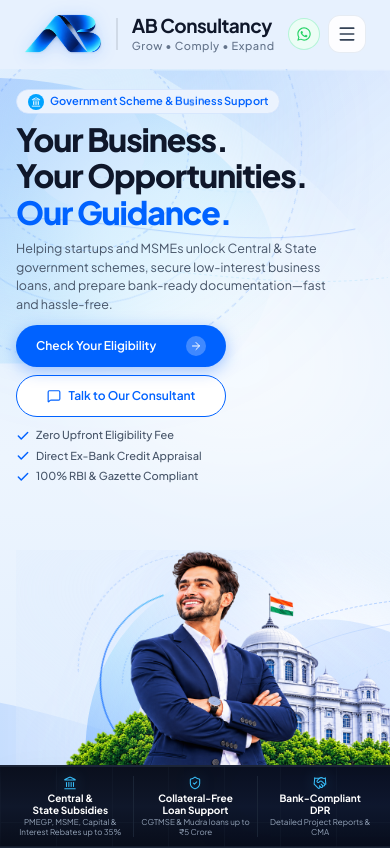
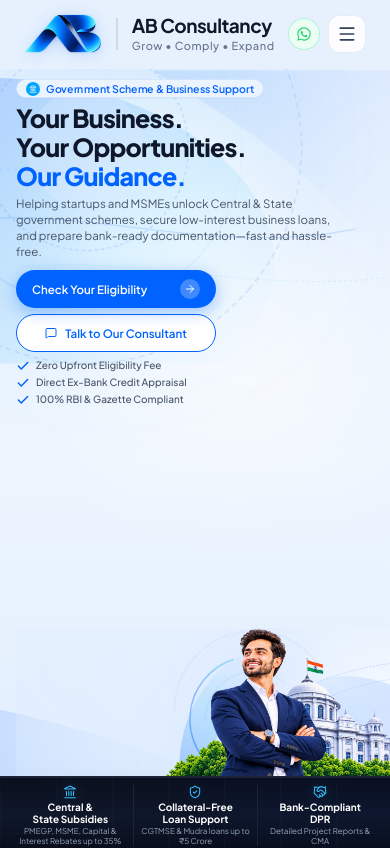
Before and after one commit to ab-consultancy/ab-consultancy, a React (Vite) app in the folder frontend/: page / in a window 390 px wide. Shown: the top 848 px of the page. Built offline with nearby package versions, Linux system fonts and the light colour scheme; the HTML template or start-up script is replaced by a standard one.

Commit message:
fix(mobile): optimize Hero typography, image height, and viewport bounds so bottom trust strip is 100% visible on mobile

```diff
--- a/frontend/src/components/Hero.jsx
+++ b/frontend/src/components/Hero.jsx
@@ -68,7 +68,7 @@ export default function Hero({ onCheckEligibility, onTalkConsultant, onBookAppoi
   ];
 
   return (
-    <div className="w-full min-h-[calc(100vh-65px)] flex flex-col justify-between select-none overflow-x-hidden bg-gradient-to-b from-[#E6F0FE] via-[#EDF5FE] to-[#DFEDFE] relative">
+    <div className="w-full min-h-[calc(100dvh-58px)] sm:min-h-[calc(100vh-65px)] flex flex-col justify-between select-none overflow-x-hidden bg-gradient-to-b from-[#E6F0FE] via-[#EDF5FE] to-[#DFEDFE] relative">
 
       {/* Subtle Decorative Background Wave - Top Right */}
       <div className="absolute top-0 right-0 w-[320px] sm:w-[620px] h-[220px] sm:h-[420px] pointer-events-none opacity-40 overflow-hidden">
@@ -206,19 +206,19 @@ export default function Hero({ onCheckEligibility, onTalkConsultant, onBookAppoi
       </div>
 
       {/* ===================== MIDDLE HERO CONTENT ===================== */}
-      <div className="relative z-10 w-full max-w-[1440px] mx-auto px-4 xs:px-5 sm:px-10 lg:px-12 pt-5 xs:pt-5 sm:pt-6 lg:pt-2 pb-0 flex flex-col justify-between lg:grid lg:grid-cols-12 gap-0 lg:gap-2 lg:items-end flex-1">
+      <div className="relative z-10 w-full max-w-[1440px] mx-auto px-4 xs:px-5 sm:px-10 lg:px-12 pt-2.5 xs:pt-3.5 sm:pt-6 lg:pt-2 pb-0 flex flex-col justify-between lg:grid lg:grid-cols-12 gap-0 lg:gap-2 lg:items-end flex-1">
 
         {/* Left Column: Eyebrow + 3-line Headline + Subtitle + CTAs + Micro Trust */}
         <div className="lg:col-span-5 xl:col-span-5 flex flex-col justify-start lg:justify-center translate-y-0 lg:-translate-y-16 xl:-translate-y-20 z-20">
 
           {/* Eyebrow Pill Tag with Smooth Left-to-Right Reveal Animation */}
           <div
-            className="relative inline-flex items-center gap-1.5 xs:gap-2 px-3 xs:px-3.5 sm:px-4 py-1 sm:py-1.5 rounded-full text-[#0062FF] text-[11px] xs:text-xs sm:text-[12.5px] font-semibold mb-2 xs:mb-2.5 sm:mb-3 w-fit select-none"
+            className="relative inline-flex items-center gap-1.5 xs:gap-2 px-2.5 xs:px-3 sm:px-4 py-0.5 xs:py-1 sm:py-1.5 rounded-full text-[#0062FF] text-[10.5px] xs:text-xs sm:text-[12.5px] font-semibold mb-1.5 xs:mb-2 sm:mb-3 w-fit select-none"
             aria-label="Government Scheme & Business Support"
           >
             {/* 1. Stationary Bank Icon - In cyan/blue circle matching design */}
-            <span className="relative z-10 w-4 h-4 xs:w-4.5 xs:h-4.5 rounded-full bg-[#00A3FF] text-white flex items-center justify-center flex-shrink-0 shadow-xs">
-              <Landmark className="w-2.5 h-2.5" />
+            <span className="relative z-10 w-3.5 h-3.5 xs:w-4 xs:h-4 sm:w-4.5 sm:h-4.5 rounded-full bg-[#00A3FF] text-white flex items-center justify-center flex-shrink-0 shadow-xs">
+              <Landmark className="w-2 h-2 xs:w-2.5 xs:h-2.5" />
             </span>
 
             {/* 2. Badge Background / Pill Layer - Reveals smoothly left-to-right (0–900ms) */}
@@ -242,8 +242,8 @@ export default function Hero({ onCheckEligibility, onTalkConsultant, onBookAppoi
             </span>
           </div>
 
-          {/* Main Headline - Slightly increased for commanding optical presence & balanced upper spacing */}
-          <h1 className="text-[32px] xs:text-[36px] sm:text-[42px] md:text-5xl lg:text-[52px] xl:text-[58px] font-black text-[#0F172A] tracking-[-0.035em] leading-[1.08] sm:leading-[1.06] [text-wrap:balance]">
+          {/* Main Headline - Proportionate on mobile & commanding on desktop */}
+          <h1 className="text-[25px] xs:text-[28px] sm:text-[38px] md:text-5xl lg:text-[52px] xl:text-[58px] font-black text-[#0F172A] tracking-[-0.03em] leading-[1.08] sm:leading-[1.06] [text-wrap:balance]">
             <span className="block">Your Business.</span>
             <span className="block mt-0.5 sm:mt-1">Your Opportunities.</span>
             <span className="block mt-0.5 sm:mt-1 text-[#0062FF]">
@@ -252,18 +252,18 @@ export default function Hero({ onCheckEligibility, onTalkConsultant, onBookAppoi
           </h1>
 
           {/* Subtitle */}
-          <p className="mt-2.5 sm:mt-3 text-[12.5px] xs:text-[13.5px] sm:text-base lg:text-[15.5px] text-slate-600 font-normal leading-[1.48] sm:leading-[1.55] max-w-[330px] xs:max-w-[370px] sm:max-w-[480px]">
+          <p className="mt-1.5 xs:mt-2 sm:mt-3 text-[11.5px] xs:text-[12.5px] sm:text-base lg:text-[15.5px] text-slate-600 font-normal leading-[1.4] sm:leading-[1.55] max-w-[320px] xs:max-w-[360px] sm:max-w-[480px]">
             Helping startups and MSMEs unlock Central & State government schemes,
             secure low-interest business loans, and prepare bank-ready documentation—fast
             and hassle-free.
           </p>
 
           {/* CTAs - Stacked compact pill buttons on mobile */}
-          <div className="mt-3 sm:mt-5 flex flex-col sm:flex-row items-start sm:items-center gap-2 sm:gap-4 w-full sm:w-auto">
+          <div className="mt-2.5 xs:mt-3 sm:mt-5 flex flex-col sm:flex-row items-start sm:items-center gap-1.5 xs:gap-2 sm:gap-4 w-full sm:w-auto">
             {/* Primary CTA */}
             <button
               onClick={onCheckEligibility}
-              className="group relative inline-flex items-center justify-between gap-3 px-5 sm:pl-6 sm:pr-3.5 py-2.5 sm:py-3.5 rounded-full bg-[#0062FF] hover:bg-[#0052CC] active:scale-[0.98] text-white font-semibold text-xs sm:text-sm shadow-[0_4px_16px_rgba(0,98,255,0.35)] hover:shadow-[0_6px_22px_rgba(0,98,255,0.42)] transition-all duration-200 cursor-pointer min-h-[42px] sm:min-h-[48px] w-fit min-w-[210px] xs:min-w-[220px]"
+              className="group relative inline-flex items-center justify-between gap-3 px-4 xs:px-5 sm:pl-6 sm:pr-3.5 py-2 xs:py-2.5 sm:py-3.5 rounded-full bg-[#0062FF] hover:bg-[#0052CC] active:scale-[0.98] text-white font-semibold text-[11.5px] xs:text-xs sm:text-sm shadow-[0_4px_16px_rgba(0,98,255,0.35)] hover:shadow-[0_6px_22px_rgba(0,98,255,0.42)] transition-all duration-200 cursor-pointer min-h-[38px] xs:min-h-[40px] sm:min-h-[48px] w-fit min-w-[200px] xs:min-w-[215px]"
             >
               <span>Check Your Eligibility</span>
               <span className="w-5 h-5 sm:w-6 sm:h-6 rounded-full bg-white/25 flex items-center justify-center transition-transform duration-200 group-hover:translate-x-0.5 flex-shrink-0">
@@ -274,15 +274,15 @@ export default function Hero({ onCheckEligibility, onTalkConsultant, onBookAppoi
             {/* Secondary CTA */}
             <button
               onClick={onTalkConsultant}
-              className="inline-flex items-center justify-center gap-2 px-5 sm:px-6 py-2.5 sm:py-3.5 rounded-full bg-white hover:bg-slate-50 active:scale-[0.98] text-[#0062FF] font-semibold text-xs sm:text-sm border border-[#0062FF] transition-all duration-200 shadow-xs hover:shadow-sm cursor-pointer min-h-[42px] sm:min-h-[48px] w-fit min-w-[210px] xs:min-w-[220px]"
+              className="inline-flex items-center justify-center gap-2 px-4 xs:px-5 sm:px-6 py-2 xs:py-2.5 sm:py-3.5 rounded-full bg-white hover:bg-slate-50 active:scale-[0.98] text-[#0062FF] font-semibold text-[11.5px] xs:text-xs sm:text-sm border border-[#0062FF] transition-all duration-200 shadow-xs hover:shadow-sm cursor-pointer min-h-[38px] xs:min-h-[40px] sm:min-h-[48px] w-fit min-w-[200px] xs:min-w-[215px]"
             >
-              <MessageSquare className="w-3.5 h-3.5 sm:w-4 sm:h-4 text-[#0062FF] flex-shrink-0" />
+              <MessageSquare className="w-3 h-3 xs:w-3.5 xs:h-3.5 sm:w-4 sm:h-4 text-[#0062FF] flex-shrink-0" />
               <span>Talk to Our Consultant</span>
             </button>
           </div>
 
-          {/* Micro Trust Indicators - Vertically stacked on mobile matching design */}
-          <div className="mt-2.5 sm:mt-4 flex flex-col sm:flex-row sm:flex-wrap items-start sm:items-center gap-1 sm:gap-x-6 sm:gap-y-2 text-[11px] xs:text-xs sm:text-[12.5px] text-slate-600 font-medium">
+          {/* Micro Trust Indicators - Compact wrapping on mobile */}
+          <div className="mt-1.5 xs:mt-2 sm:mt-4 flex flex-col xs:flex-row xs:flex-wrap items-start xs:items-center gap-x-3 sm:gap-x-6 gap-y-0.5 sm:gap-y-2 text-[10px] xs:text-[11px] sm:text-[12.5px] text-slate-600 font-medium">
             <div className="flex items-center gap-1.5 flex-shrink-0">
               <Check className="w-3.5 h-3.5 text-[#0062FF] stroke-[2.5] flex-shrink-0" />
               <span>Zero Upfront Eligibility Fee</span>
@@ -302,7 +302,7 @@ export default function Hero({ onCheckEligibility, onTalkConsultant, onBookAppoi
         {/* Right Column: Layered Composition (+30% Enlarge, Depth & Architectural Rings) */}
         <div className="lg:col-span-7 xl:col-span-7 flex items-end justify-end relative -mb-1 overflow-hidden lg:overflow-visible -mr-4 xs:-mr-5 sm:-mr-10 lg:-mr-6 xl:-mr-12 2xl:-mr-16 w-[calc(100%+2rem)] xs:w-[calc(100%+2.5rem)] lg:w-full mt-auto lg:mt-0 pointer-events-none select-none z-10">
 
-          <div className="relative w-[420px] xs:w-[470px] sm:w-[560px] md:w-[640px] lg:w-full max-w-[880px] xl:max-w-[980px] 2xl:max-w-[1040px] flex items-end justify-end ml-auto translate-x-6 xs:translate-x-8 sm:translate-x-10 lg:translate-x-0">
+          <div className="relative w-[270px] xs:w-[310px] sm:w-[460px] md:w-[640px] lg:w-full max-w-[880px] xl:max-w-[980px] 2xl:max-w-[1040px] flex items-end justify-end ml-auto translate-x-3 xs:translate-x-5 sm:translate-x-10 lg:translate-x-0">
 
             {/* ================= LAYER 1: BACKGROUND GEOMETRY & SOFT RADIAL GRADIENTS ================= */}
             {/* Deep Ambient Atmospheric Glow */}
@@ -426,7 +426,7 @@ export default function Hero({ onCheckEligibility, onTalkConsultant, onBookAppoi
             <img
               src="/assets/hero_user_provided.png"
               alt="AB Consultancy Government Scheme Advisory & Business Loan Facilitation"
-              className="w-full h-auto object-contain select-none pointer-events-none relative z-10 drop-shadow-[0_12px_36px_rgba(8,102,255,0.10)]"
+              className="w-full max-h-[175px] xs:max-h-[210px] sm:max-h-[320px] lg:max-h-none h-auto object-contain object-bottom select-none pointer-events-none relative z-10 drop-shadow-[0_12px_36px_rgba(8,102,255,0.10)]"
               loading="eager"
             />
 
@@ -439,7 +439,7 @@ export default function Hero({ onCheckEligibility, onTalkConsultant, onBookAppoi
       </div>
 
       {/* ===================== 3. FULL-WIDTH TRUST & BENEFITS FEATURE STRIP (DARK THEME LIKE FOOTER) ===================== */}
-      <section className="relative z-20 w-full bg-gradient-to-b from-[#0A0F1D] via-[#0F172A] to-[#080D1A] border-t border-b border-slate-800/90 py-2.5 sm:py-3.5 lg:py-5 shadow-2xl overflow-hidden">
+      <section className="relative z-20 w-full bg-gradient-to-b from-[#0A0F1D] via-[#0F172A] to-[#080D1A] border-t border-b border-slate-800/90 py-2 sm:py-3 lg:py-5 shadow-2xl overflow-hidden flex-shrink-0">
 
         {/* Creative Pattern & Depth Layers (Matching Footer) */}
         {/* 1. Precision Top Border Glow Line with Gliding Shimmer Beam */}
```
